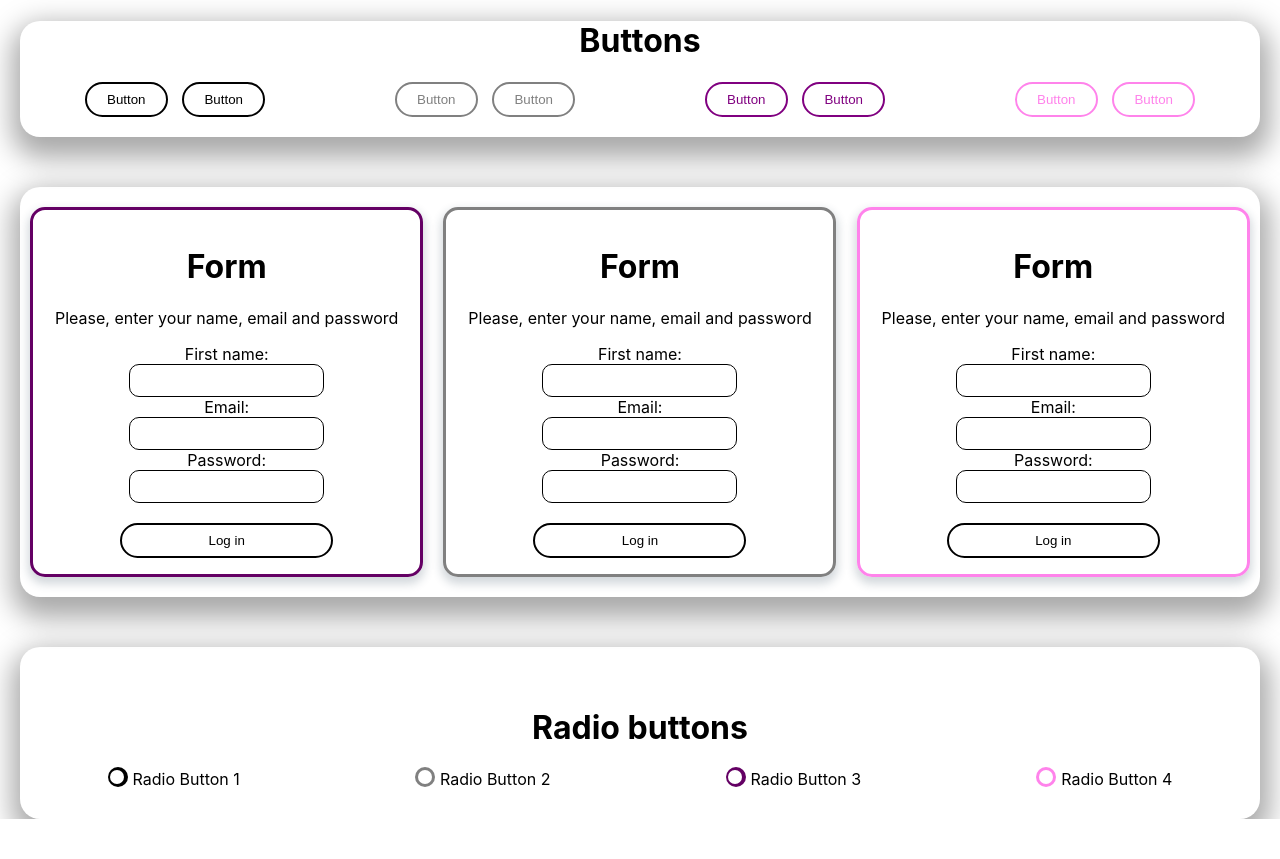
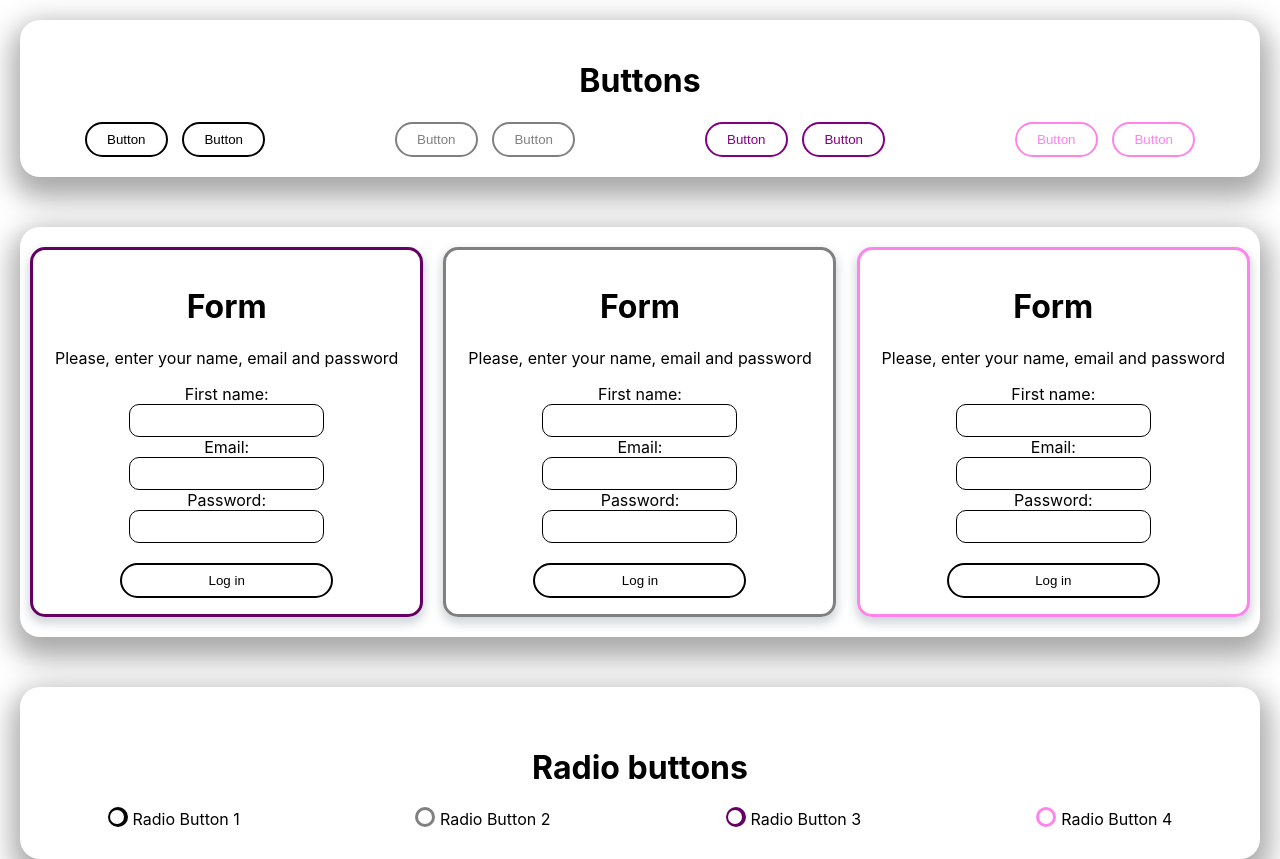
Before and after one commit to MariaKlo/ui-kit-react, a React (Create React App) app: page / in a window 1280 px wide. Before the commit the page ends 819 px from the top, so only its background shows below. Built offline with nearby package versions, Linux system fonts and the light colour scheme.

Commit message:
edit padding, margin

```diff
--- a/src/components/buttons/buttons.css
+++ b/src/components/buttons/buttons.css
@@ -3,6 +3,8 @@
     padding-bottom: 1.25rem;
     -webkit-box-shadow: 43px -24px 5px -3px rgba(0,0,0,0), 1px 12px 28px 9px rgba(0,0,0,0.34);
     box-shadow: 43px -24px 5px -3px rgba(0,0,0,0), 1px 12px 28px 9px rgba(0,0,0,0.34);
+    padding-top: 1.25rem;
+    margin-top: 1.25rem;
 }
 
 .buttons__wrapper {
```
